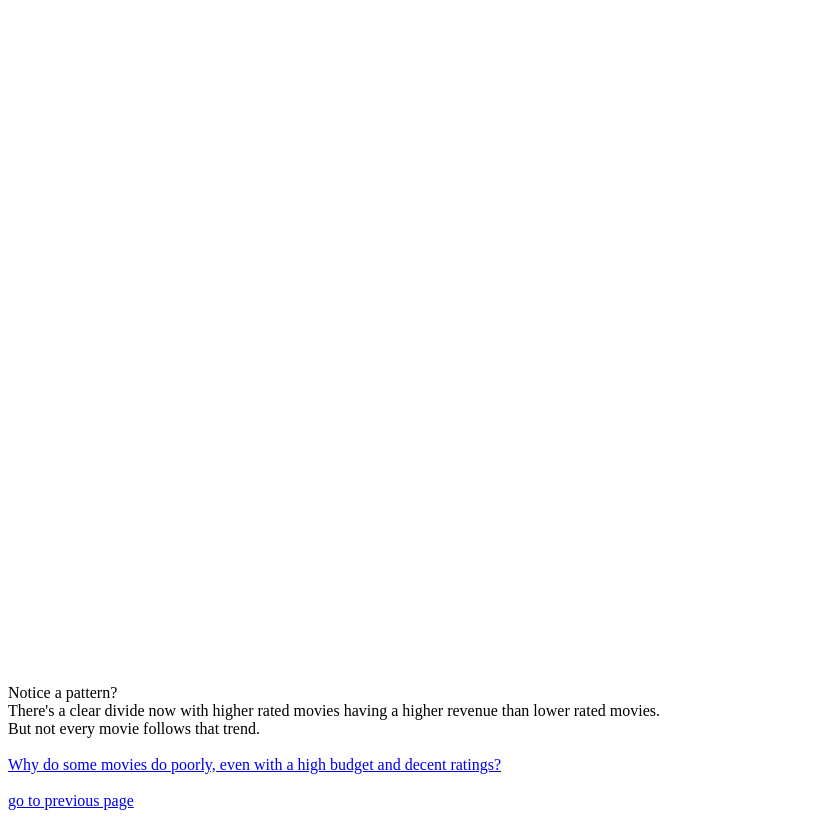
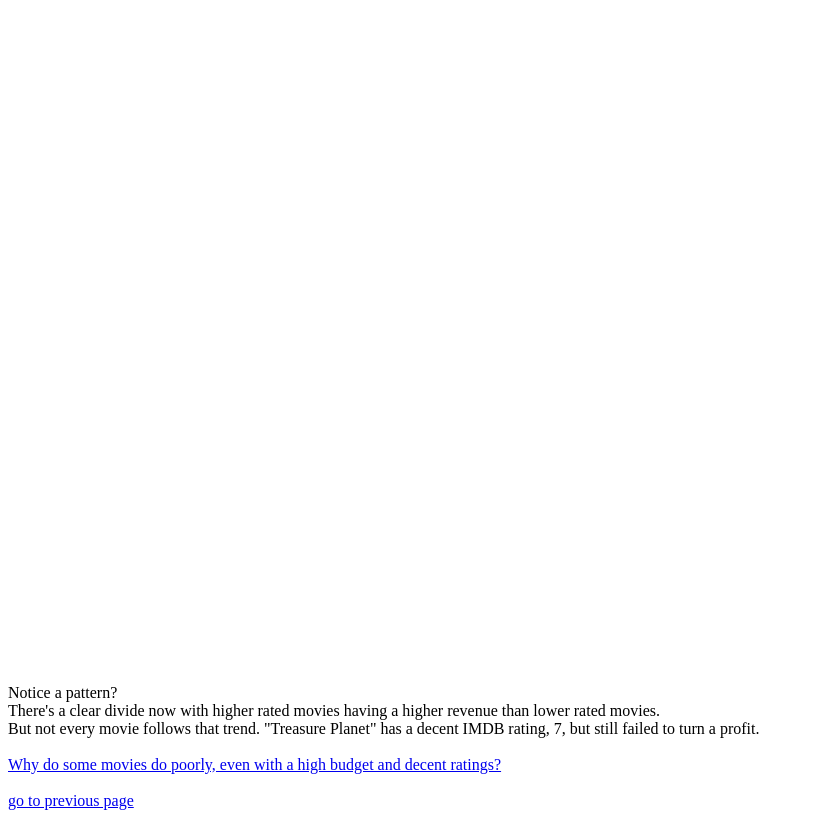
Before and after one commit to miketeufel1/project_2, a plain HTML site: page index.html in a window 1280 px wide. Shown: the part 118-936 px from the top of the page, without its empty margins (0-816 px from the left). Drawn offline with nearby package versions, Linux system fonts and the light colour scheme; no server answers.

Commit message:
Update index.html
adding more dialogue

```diff
--- a/index.html
+++ b/index.html
@@ -167,7 +167,7 @@ d3.csv("https://miketeufel1.github.io/project/movies3.csv", function(error, data
 
 </script>
   <b3> <br/>There's a clear divide now with higher rated movies having a higher revenue than lower rated movies.</b3>
-  <b3> <br/>But not every movie follows that trend.</b3>
+  <b3> <br/>But not every movie follows that trend. "Treasure Planet" has a decent IMDB rating, 7, but still failed to turn a profit.</b3>
   <b4> <br/> <br/> </b4>
   <a href="https://miketeufel1.github.io/project_3/">Why do some movies do poorly, even with a high budget and decent ratings?</a>
   <b4> <br/> <br/> </b4>
```
